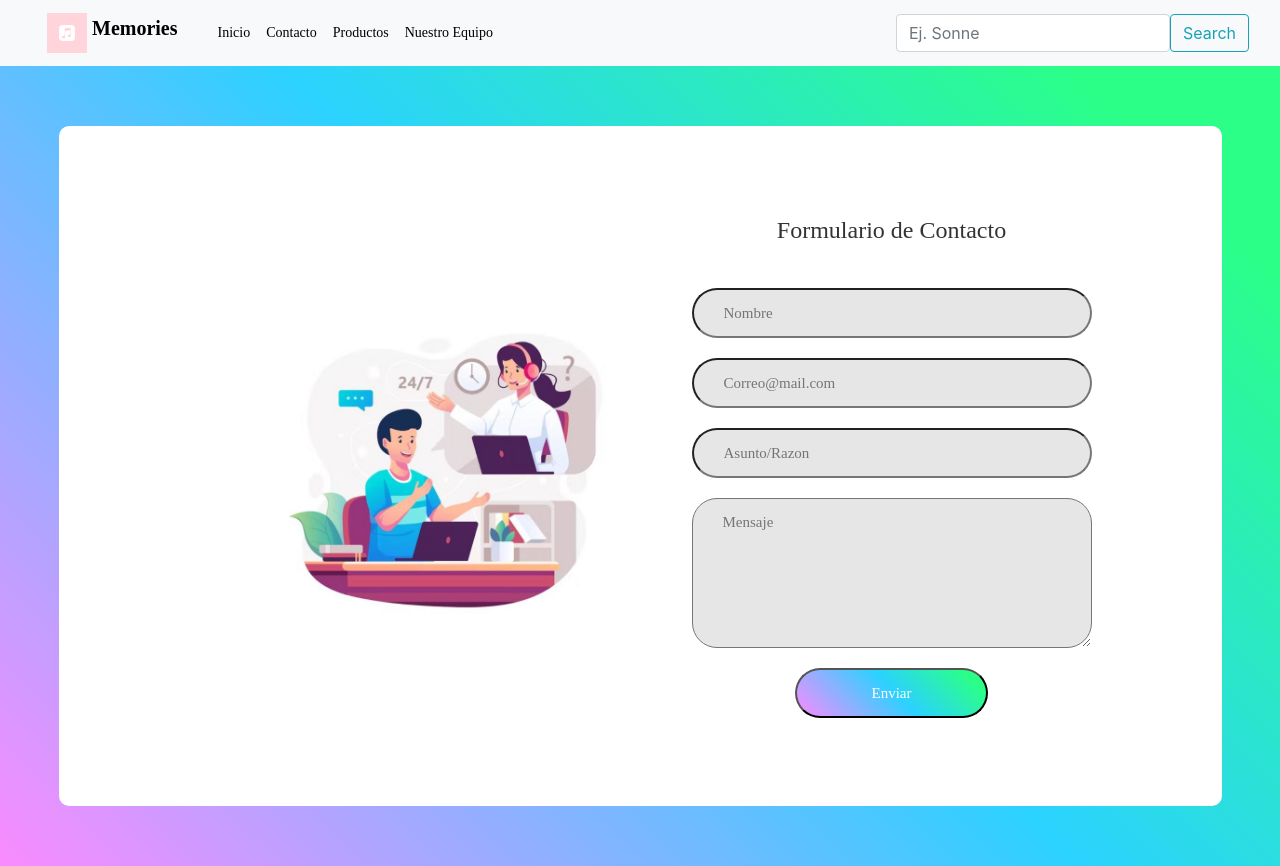
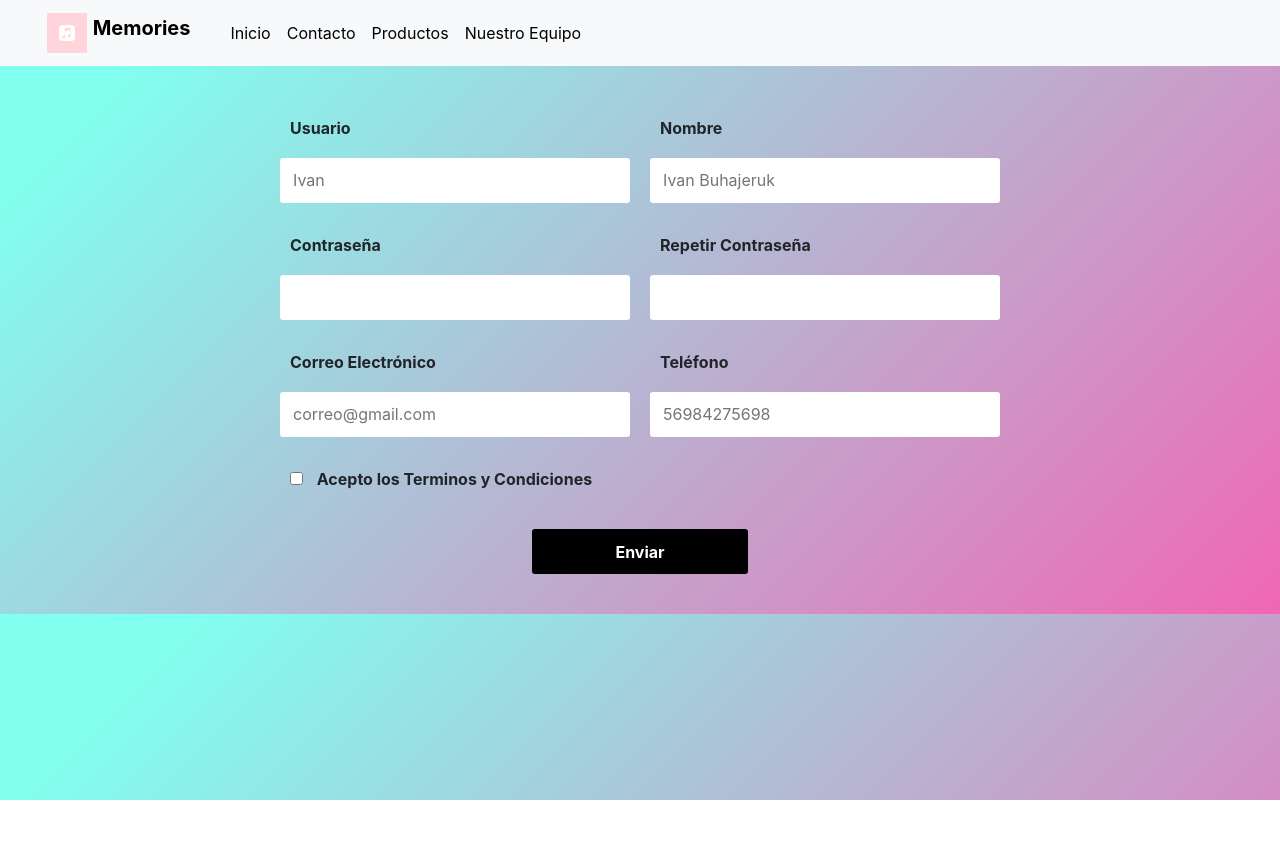
Before and after one commit to aleejandra2/Segunda_Prueba, a plain HTML site: page contacto.html in a window 1280 px wide. After the commit the page ends 800 px from the top, so only its background shows below. Drawn offline with nearby package versions, Linux system fonts and the light colour scheme.

Commit message:
Cambio
Se añade nuevo formulario

```diff
--- a/contacto.html
+++ b/contacto.html
@@ -1,37 +1,25 @@
 <!DOCTYPE html>
 <html lang="en">
-
-<head>
-
 <head>
 	<meta charset="UTF-8">
 	<meta name="viewport" content="width=device-width, initial-scale=1.0">
     <link rel="icon" href="imagen/Iconos.png" type="image/x-icon">
-		<!-- CSS de Bootstrap y JS -->
-		<link rel="stylesheet" type="text/css" href="css/contacto.css">
+	<title>Formulario de Contacto</title>
+	<link rel="stylesheet" href="https://necolas.github.io/normalize.css/8.0.1/normalize.css">
+	<link href="https://fonts.googleapis.com/css2?family=Roboto:wght@400;700&display=swap" rel="stylesheet">
+	<link rel="stylesheet" href="css/contacto.css">
     <link rel="stylesheet" href="https://maxcdn.bootstrapcdn.com/bootstrap/4.0.0/css/bootstrap.min.css">
     <script src="https://ajax.googleapis.com/ajax/libs/jquery/3.3.1/jquery.min.js"></script>
     <script src="https://cdnjs.cloudflare.com/ajax/libs/popper.js/1.12.9/umd/popper.min.js"></script>
-		<script src="https://code.jquery.com/jquery-3.2.1.slim.min.js"></script>
+    <script src="https://maxcdn.bootstrapcdn.com/bootstrap/4.0.0/js/bootstrap.min.js"></script>
 
-
-		<title> Formulario de Contacto </title>
-
-		<style>
-			.navbar .nav-link {
-			  color: #000000 !important;
-			}
-		</style>
-
-
-
-		<!-- Navbar -->
     <nav class="navbar navbar-expand-lg navbar-dark d-none d-lg-block bg-light" style="z-index: 2000;">
         <div class="container-fluid">
           <!-- Navbar brand -->
           <a class="navbar-brand nav-link" target="_blank" href="#logo">
-		  <img src="imagen/Iconos.png" alt="Logo vinillo" width="40" height="40" class="d-inline-block align-top">
-		  <strong> Memories</strong>
+            <img src="imagen/Iconos.png" alt="Logo vinillo" width="40" height="40"
+              class="d-inline-block align-top">
+            <strong>Memories</strong>
           </a>
           <button class="navbar-toggler" type="button" data-mdb-toggle="collapse" data-mdb-target="#navbarExample01"
             aria-controls="navbarExample01" aria-expanded="false" aria-label="Toggle navigation">
@@ -54,92 +42,103 @@
             </ul>
             </ul>
           </div>
-		<form class="d-flex">
-		  <input class="form-control me-2" type="search" placeholder="Ej. Sonne" aria-label="Search">
-		  <button class="btn btn-outline-info" type="submit">Search</button>
-		</form>
         </div>
       </nav>
       <!-- Navbar -->
-
-	</head>
-
-<body>
-	<div class="contact1">
-		<div class="container-contact1">
-			<div class="contact1-pic" data-tilt>
-				<img src="imagen/customer.jpg" alt="IMG">
-			</div>
-
-			<form class="contact1-form validate-form">
-				<span class="contact1-form-title">
-					Formulario de Contacto
-				</span>
-
-				<div class="wrap-input1">
-					<input class="input1" type="text" name="name" placeholder="Nombre">
-					<span class="shadow-input1"></span>
-				</div>
-
-				<div class="wrap-input1">
-					<input class="input1" type="text" name="email" placeholder="Correo@mail.com">
-					<span class="shadow-input1"></span>
-				</div>
-
-				<div class="wrap-input1">
-					<input class="input1" type="text" name="subject" placeholder="Asunto/Razon">
-					<span class="shadow-input1"></span>
-				</div>
-
-				<div class="wrap-input1">
-					<textarea class="input1" name="message" placeholder="Mensaje"></textarea>
-					<span class="shadow-input1"></span>
-				</div>
-
-
-				<!-- Button con el que llamaremos al modal gracias al data-->
-				<div class="container-contact1-form-btn">
-					<button type="button" class="contact1-form-btn" data-toggle="modal" data-target="#formularioenvio">
-						Enviar
-					</button>
-				</div>
-			</form>
-		</div>
-	</div>
-
-	<!-- Modal -->
-	</div>
-	</div>
-	</div>
-	</div>
-
-	<!-- Modal que dice "Formulario enviado al momento de presionar el button de arriba"-->
-	</section>
-
-	<div class="modal fade" id="formularioenvio" tabindex="-1" role="dialog" aria-hidden="true">
-		<div class="modal-dialog modal-dialog-centered" role="document">
-			<div class="modal-content">
-				<div class="modal-header">
-					<button type="button" class="close d-flex align-items-center justify-content-center"
-						data-dismiss="modal" aria-label="Close">
-						<span aria-hidden="true" class="ion-ios-close"></span>
-					</button>
-				</div>
-				<div class="modal-body p-4 p-md-5">
-					<div class="icon d-flex align-items-center justify-content-center">
-						<span class="ion-ios-person"></span>
-					</div>
-					<h3 class="text-center mb-4">Formulario enviado.</h3>
-				</div>
-
-
-				<!-- Sin esto no abre el modal xd-->
-				<script src="js/bootstrap.min.js"></script>
-				<script src="js/main.js"></script>
+      <!-- Darle color a las letras de la barra de navegacion-->
+  <style>
+    .navbar .nav-link {
+      color: #000000 !important;
+    }
+  </style>
 
 
 
 
+</head>
+<body>
+	<main>
+		<form action="" class="formulario" id="formulario">
+			<!-- Grupo: Usuario -->
+			<div class="formulario__grupo" id="grupo__usuario">
+				<label for="usuario" class="formulario__label">Usuario</label>
+				<div class="formulario__grupo-input">
+					<input type="text" class="formulario__input" name="usuario" id="usuario" placeholder="Ivan">
+					<i class="formulario__validacion-estado fas fa-times-circle"></i>
+				</div>
+				<p class="formulario__input-error">El usuario tiene que ser de 4 a 16 dígitos y solo puede contener numeros, letras y guion bajo.</p>
+			</div>
+
+			<!-- Grupo: Nombre -->
+			<div class="formulario__grupo" id="grupo__nombre">
+				<label for="nombre" class="formulario__label">Nombre</label>
+				<div class="formulario__grupo-input">
+					<input type="text" class="formulario__input" name="nombre" id="nombre" placeholder="Ivan Buhajeruk">
+					<i class="formulario__validacion-estado fas fa-times-circle"></i>
+				</div>
+				<p class="formulario__input-error">El nombre tiene que ser de 4 a 16 dígitos y solo puede contener numeros, letras y guion bajo.</p>
+			</div>
+
+			<!-- Grupo: Contraseña -->
+			<div class="formulario__grupo" id="grupo__password">
+				<label for="password" class="formulario__label">Contraseña</label>
+				<div class="formulario__grupo-input">
+					<input type="password" class="formulario__input" name="password" id="password">
+					<i class="formulario__validacion-estado fas fa-times-circle"></i>
+				</div>
+				<p class="formulario__input-error">La contraseña tiene que ser de 4 a 12 dígitos.</p>
+			</div>
+
+			<!-- Grupo: Contraseña 2 -->
+			<div class="formulario__grupo" id="grupo__password2">
+				<label for="password2" class="formulario__label">Repetir Contraseña</label>
+				<div class="formulario__grupo-input">
+					<input type="password" class="formulario__input" name="password2" id="password2">
+					<i class="formulario__validacion-estado fas fa-times-circle"></i>
+				</div>
+				<p class="formulario__input-error">Ambas contraseñas deben ser iguales.</p>
+			</div>
+
+			<!-- Grupo: Correo Electronico -->
+			<div class="formulario__grupo" id="grupo__correo">
+				<label for="correo" class="formulario__label">Correo Electrónico</label>
+				<div class="formulario__grupo-input">
+					<input type="email" class="formulario__input" name="correo" id="correo" placeholder="correo@gmail.com">
+					<i class="formulario__validacion-estado fas fa-times-circle"></i>
+				</div>
+				<p class="formulario__input-error">El correo solo puede contener letras, numeros, puntos, guiones y guion bajo.</p>
+			</div>
+
+			<!-- Grupo: Teléfono -->
+			<div class="formulario__grupo" id="grupo__telefono">
+				<label for="telefono" class="formulario__label">Teléfono</label>
+				<div class="formulario__grupo-input">
+					<input type="text" class="formulario__input" name="telefono" id="telefono" placeholder="56984275698">
+					<i class="formulario__validacion-estado fas fa-times-circle"></i>
+				</div>
+				<p class="formulario__input-error">El telefono solo puede contener números con un maximo de 11 dígitos.</p>
+			</div>
+
+			<!-- Grupo: Terminos y Condiciones -->
+			<div class="formulario__grupo" id="grupo__terminos">
+				<label class="formulario__label">
+					<input class="formulario__checkbox" type="checkbox" name="terminos" id="terminos">
+					Acepto los Terminos y Condiciones
+				</label>
+			</div>
+
+			<div class="formulario__mensaje" id="formulario__mensaje">
+				<p><i class="fas fa-exclamation-triangle"></i> <b>Error:</b> Por favor rellena el formulario correctamente. </p>
+			</div>
+
+			<div class="formulario__grupo formulario__grupo-btn-enviar">
+				<button type="submit" class="formulario__btn">Enviar</button>
+				<p class="formulario__mensaje-exito" id="formulario__mensaje-exito">Formulario enviado exitosamente!</p>
+			</div>
+		</form>
+	</main>
+
+	<script src="js/formulario.js"></script>
+	<script src="https://kit.fontawesome.com/2c36e9b7b1.js" crossorigin="anonymous"></script>
 </body>
-
 </html>
--- a/css/contacto.css
+++ b/css/contacto.css
@@ -1,207 +1,163 @@
-
-
 * {
-	margin: 0px;
-	padding: 0px;
 	box-sizing: border-box;
 }
 
-body, html {
-	height: 100%;
-	font-family: Montserrat-Regular, sans-serif;
+body {
+	font-family: 'Roboto', sans-serif;
+	background-image: linear-gradient( 135deg, #81FFEF 10%, #F067B4 100%);
 }
 
-/*---------------------------------------------*/
-a {
-	font-family: Montserrat-Regular;
-	font-size: 14px;
-	line-height: 1.7;
-	color: #666666;
-	margin: 0px;
-	transition: all 0.4s;
-	-webkit-transition: all 0.4s;
-  -o-transition: all 0.4s;
-  -moz-transition: all 0.4s;
+main {
+	max-width: 800px;
+	width: 90%;
+	margin: auto;
+	padding: 40px;
 }
 
-
-.contact1 {
-  width: 100%;
-  min-height: 100%;
-  padding: 15px;
-  background-color: #FA8BFF;
-  background-image: linear-gradient(45deg, #FA8BFF 0%, #2BD2FF 52%, #2BFF88 90%);
-  display: flex;
-  flex-wrap: wrap;
-  justify-content: center;
-  align-items: center;
+.formulario {
+	display: grid;
+	grid-template-columns: 1fr 1fr;
+	gap: 20px;
 }
 
-
-/*Background y centrados de recuadro de formulario*/
-.container-contact1 {
-  width: 1163px;
-  background: #ffffff;
-  border-radius: 10px;
-  overflow: hidden;
-  display: -webkit-box;
-  display: -webkit-flex;
-  display: -moz-box;
-  display: -ms-flexbox;
-  display: flex;
-  flex-wrap: wrap;
-  justify-content: space-between;
-  align-items: center;
-
-  padding: 90px 130px 88px 148px;
-}
-/* FIN Background y centrados de recuadro de formulario*/
-
-
-/*Achicar o agrandar la foto de el formulario de contacto.*/
-.contact1-pic {
-  width: 240px;
+.formulario__label {
+	display: block;
+	font-weight: 700;
+	padding: 10px;
+	cursor: pointer;
 }
 
-.contact1-pic img {
-  max-width: 200%;
-}
-/*Fin Achicar o agrandar la foto de el formulario de contacto.*/
-
-
-
-
-
-
-
-/*Recuadrados de formulario de contacto*/
-.contact1-form {
-  width: 400px;
-}
-/*Recuadrados de formulario de contacto*/
-
-
-
-.contact1-form-title {
-  display: block;
-  font-family: Montserrat-ExtraBold;
-  font-size: 24px;
-  color: #333333;
-  line-height: 1.2;
-  text-align: center;
-  padding-bottom: 44px;
+.formulario__grupo-input {
+	position: relative;
 }
 
-input.input1 {
-  height: 50px;
-  border-radius: 25px;
-  padding: 0 30px;
-}
-input.input1 + .shadow-input1 {
-  border-radius: 25px;
+.formulario__input {
+	width: 100%;
+	background: #fff;
+	border: 3px solid transparent;
+	border-radius: 3px;
+	height: 45px;
+	line-height: 45px;
+	padding: 0 40px 0 10px;
+	transition: .3s ease all;
 }
 
-textarea.input1 {
-  min-height: 150px;
-  border-radius: 25px;
-  padding: 12px 30px;
-}
-textarea.input1 + .shadow-input1 {
-  border-radius: 25px;
+.formulario__input:focus {
+	border: 3px solid #0075FF;
+	outline: none;
+	box-shadow: 3px 0px 30px rgba(163,163,163, 0.4);
 }
 
-/*---------------------------------------------*/
-.wrap-input1 {
-  position: relative;
-  width: 100%;
-  z-index: 1;
-  margin-bottom: 20px;
+.formulario__input-error {
+	font-size: 12px;
+	margin-bottom: 0;
+	display: none;
 }
 
-.input1 {
-  display: block;
-  width: 100%;
-  background: #e6e6e6;
-  font-family: Montserrat-Bold;
-  font-size: 15px;
-  line-height: 1.5;
-  color: #666666;
+.formulario__input-error-activo {
+	display: block;
 }
 
-.shadow-input1 {
-  content: '';
-  display: block;
-  position: absolute;
-  bottom: 0;
-  left: 0;
-  z-index: -1;
-  width: 100%;
-  height: 100%;
-  box-shadow: 0px 0px 0px 0px;
-  color: skyblue;
+.formulario__validacion-estado {
+	position: absolute;
+	right: 10px;
+	bottom: 15px;
+	z-index: 100;
+	font-size: 16px;
+	opacity: 0;
 }
 
-.input1:focus + .shadow-input1 {
-  -webkit-animation: anim-shadow 0.5s ease-in-out forwards;
-  animation: anim-shadow 0.5s ease-in-out forwards;
+.formulario__checkbox {
+	margin-right: 10px;
 }
 
-@-webkit-keyframes anim-shadow {
-  to {
-    box-shadow: 0px 0px 80px 30px;
-    opacity: 0;
-  }
+.formulario__grupo-terminos,
+.formulario__mensaje,
+.formulario__grupo-btn-enviar {
+	grid-column: span 2;
 }
 
-@keyframes anim-shadow {
-  to {
-    box-shadow: 0px 0px 80px 30px;
-    opacity: 0;
-  }
+.formulario__mensaje {
+	height: 45px;
+	line-height: 45px;
+	background: #F66060;
+	padding: 0 15px;
+	border-radius: 3px;
+	display: none;
 }
 
-/*---------------------------------------------*/
-.container-contact1-form-btn {
-  display: -webkit-box;
-  display: -webkit-flex;
-  display: -moz-box;
-  display: -ms-flexbox;
-  display: flex;
-  flex-wrap: wrap;
-  justify-content: center;
+.formulario__mensaje-activo {
+	display: block;
 }
 
-.contact1-form-btn {
-  min-width: 193px;
-  height: 50px;
-  border-radius: 25px;
-  background-color: #FA8BFF;
-  background-image: linear-gradient(45deg, #FA8BFF 0%, #2BD2FF 52%, #2BFF88 90%);
-
-  font-family: Montserrat-Bold;
-  font-size: 15px;
-  line-height: 1.5;
-  color: #fff;
-  display: -webkit-box;
-  display: -webkit-flex;
-  display: -moz-box;
-  display: -ms-flexbox;
-  display: flex;
-  justify-content: center;
-  align-items: center;
-  padding: 0 25px;
-
+.formulario__mensaje p {
+	margin: 0;
 }
 
-
-.contact1-form-btn:hover {
-  background-color: #FA8BFF;
-  background-image: linear-gradient(45deg, #FA8BFF 0%, #2BD2FF 52%, #2BFF88 90%);
-
+.formulario__grupo-btn-enviar {
+	display: flex;
+	flex-direction: column;
+	align-items: center;
 }
 
-/*------------------------------------------------------------------
+.formulario__btn {
+	height: 45px;
+	line-height: 45px;
+	width: 30%;
+	background: #000;
+	color: #fff;
+	font-weight: bold;
+	border: none;
+	border-radius: 3px;
+	cursor: pointer;
+	transition: .1s ease all;
+}
 
-.validate-input {
-  position: relative;
+.formulario__btn:hover {
+	box-shadow: 3px 0px 30px rgba(163,163,163, 1);
 }
+
+.formulario__mensaje-exito {
+	font-size: 14px;
+	color: #119200;
+	display: none;
+}
+
+.formulario__mensaje-exito-activo {
+	display: block;
+}
+
+/* ----- -----  Estilos para Validacion ----- ----- */
+.formulario__grupo-correcto .formulario__validacion-estado {
+	color: #1ed12d;
+	opacity: 1;
+}
+
+.formulario__grupo-incorrecto .formulario__label {
+	color: #bb2929;
+}
+
+.formulario__grupo-incorrecto .formulario__validacion-estado {
+	color: #bb2929;
+	opacity: 1;
+}
+
+.formulario__grupo-incorrecto .formulario__input {
+	border: 3px solid #bb2929;
+}
+
+@media screen and (max-width: 800px) {
+	.formulario {
+		grid-template-columns: 1fr;
+	}
+
+	.formulario__grupo-terminos,
+	.formulario__mensaje,
+	.formulario__grupo-btn-enviar {
+		grid-column: 1;
+	}
+
+	.formulario__btn {
+		width: 100%;
+	}
+}
```
Also changed, not shown: js/formulario.js (added, +106 -0 lines). Lines whose indentation alone changed are shown as unchanged.
